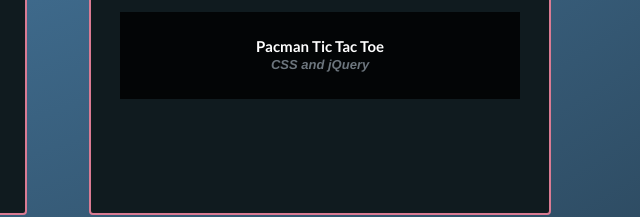
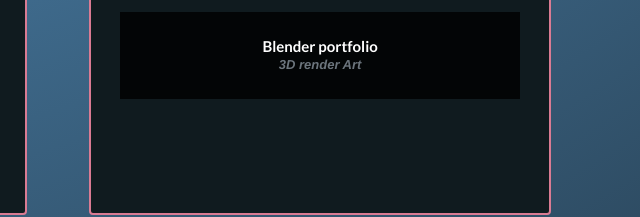
Before and after one commit to MarlonTri/hold_website, a plain HTML site: page index.html in a window 1280 px wide. Shown: the part 1808-2025 px from the top of the page, 582-1222 px from the left. Drawn offline with nearby package versions, Linux system fonts and the light colour scheme.

Commit message:
minor fix

```diff
--- a/index.html
+++ b/index.html
@@ -165,8 +165,8 @@
                         </a>
                         <br>
                         <div class="portfolio-caption">
-                            <h4>Pacman Tic Tac Toe</h4>
-                            <p class="text-muted">CSS and jQuery</p>
+                            <h4>Blender portfolio</h4>
+                            <p class="text-muted">3D render Art</p>
                         </div>
                         <br>
                     </div>
```
